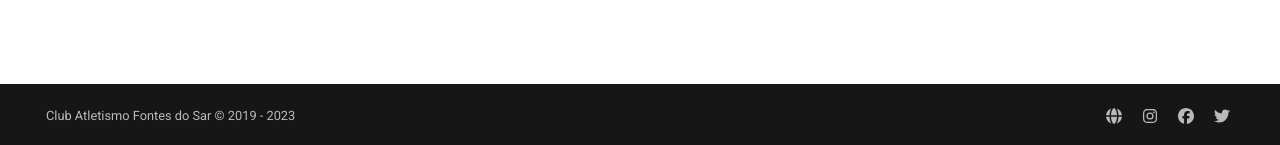
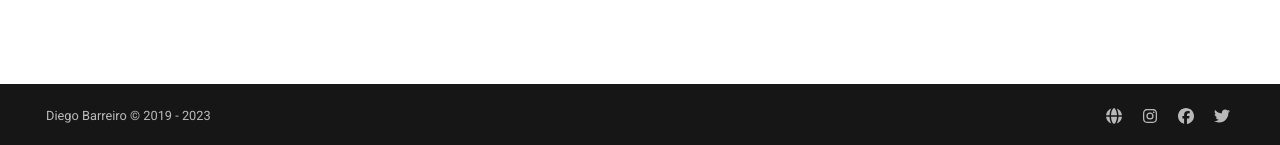
Before and after one commit to SantYaGo10K/Info, an MkDocs documentation site: the page built from info/index.md, in a window 1280 px wide. Shown: the part 752-897 px from the top of the page. Built offline with MkDocs 1.6.1 and Material for MkDocs 9.7.7, drawn with Linux system fonts in a browser that asks for light colours; comment, search, counter and statistics services are not loaded.

Commit message:
Match Info and Website's copyright

```diff
--- a/mkdocs.yml
+++ b/mkdocs.yml
@@ -14,7 +14,7 @@ repo_url: https://github.com/SantYaGo10K/Info
 edit_uri: blob/master/info/
 
 # Copyright text in the footer
-copyright: Club Atletismo Fontes do Sar &copy; 2019 - 2023
+copyright: Diego Barreiro &copy; 2019 - 2023
 
 # Customization
 extra:
```
